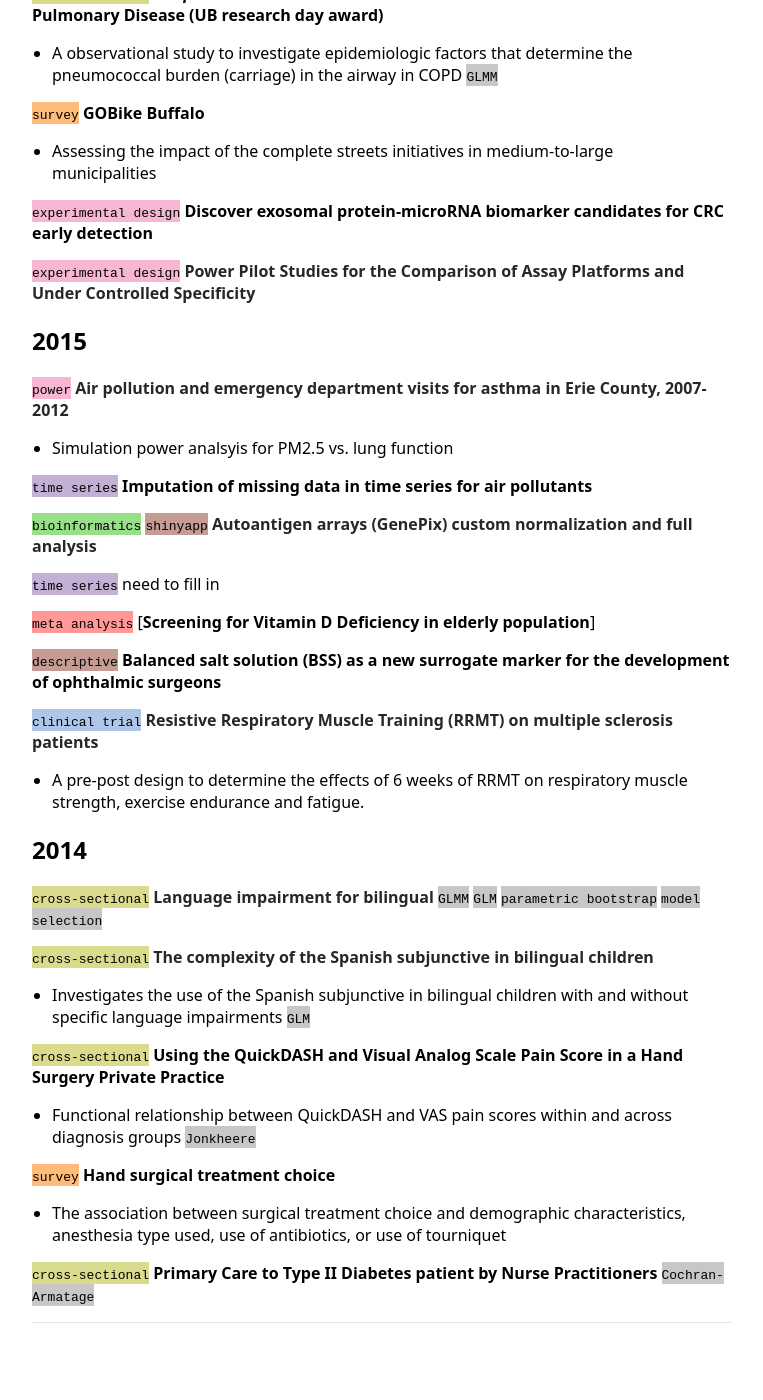
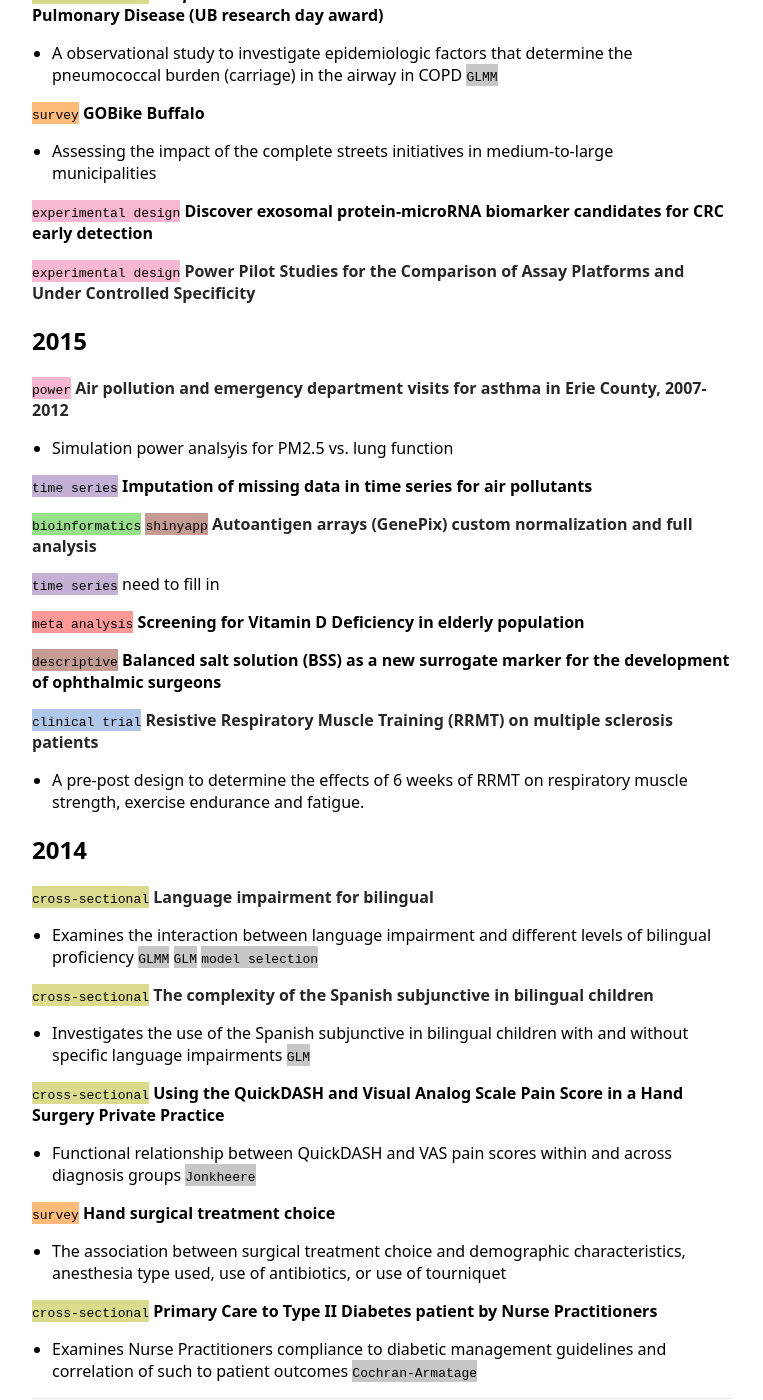
Before and after one commit to ziqiangc/ziqiangc.github.io, a Jekyll site: the page built from projects.md, in a window 1280 px wide and 1400 px high, scrolled down 2880 px. Shown: the whole window, without its empty margins (258-1021 px from the left). Built offline with Jekyll 4.4.1, drawn with Linux system fonts in a browser that asks for light colours; our own code applies the rules of GitHub Pages for plain Markdown files; before the commit the page ends 4204 px from its top, so only the background shows below that.

Commit message:
Update projects.md

```diff
--- a/projects.md
+++ b/projects.md
@@ -102,7 +102,7 @@
 
 <span style="background-color: #c5b0d5">`time series`</span> need to fill in
 
-<span style="background-color: #ff9896">`meta analysis`</span> [**Screening for Vitamin D Deficiency in elderly population**]
+<span style="background-color: #ff9896">`meta analysis`</span> **Screening for Vitamin D Deficiency in elderly population**
 
 <span style="background-color: #c49c94">`descriptive`</span> **Balanced salt solution (BSS) as a new surrogate marker for the development of ophthalmic surgeons**
 
@@ -111,7 +111,8 @@
 
 ## 2014
 
-<span style="background-color: #dbdb8d">`cross-sectional`</span> [**Language impairment for bilingual**](https://doi.org/10.1017/S0142716415000521)  <span style="background-color: #c7c7c7">`GLMM`</span> <span style="background-color: #c7c7c7">`GLM`</span> <span style="background-color: #c7c7c7">`parametric bootstrap`</span> <span style="background-color: #c7c7c7">`model selection`</span>
+<span style="background-color: #dbdb8d">`cross-sectional`</span> [**Language impairment for bilingual**](https://doi.org/10.1017/S0142716415000521)
+- Examines the interaction between language impairment and different levels of bilingual proficiency <span style="background-color: #c7c7c7">`GLMM`</span> <span style="background-color: #c7c7c7">`GLM`</span> <span style="background-color: #c7c7c7">`model selection`</span>
 
 <span style="background-color: #dbdb8d">`cross-sectional`</span> [**The complexity of the Spanish subjunctive in bilingual children**](https://dx.doi.org/10.1080%2F10489223.2016.1192636)
 - Investigates the use of the Spanish subjunctive in bilingual children with and without specific language impairments <span style="background-color: #c7c7c7">`GLM`</span>
@@ -122,7 +123,8 @@
 <span style="background-color: #ffbb78">`survey`</span> **Hand surgical treatment choice**
 - The association between surgical treatment choice and demographic characteristics, anesthesia type used, use of antibiotics, or use of tourniquet
 
-<span style="background-color: #dbdb8d">`cross-sectional`</span> **Primary Care to Type II Diabetes patient by Nurse Practitioners** <span style="background-color: #c7c7c7">`Cochran-Armatage`</span>
+<span style="background-color: #dbdb8d">`cross-sectional`</span> **Primary Care to Type II Diabetes patient by Nurse Practitioners**
+- Examines Nurse Practitioners compliance to diabetic management guidelines and correlation of such to patient outcomes <span style="background-color: #c7c7c7">`Cochran-Armatage`</span>
 
 
 ---
```
